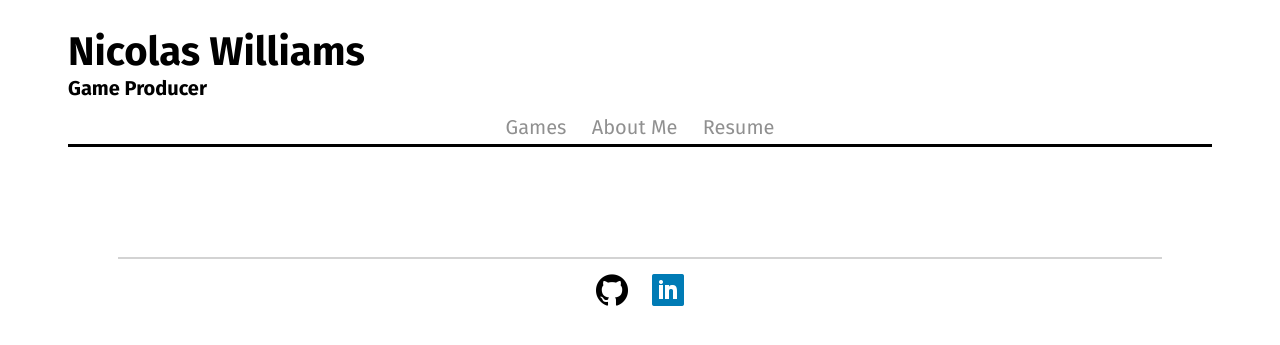
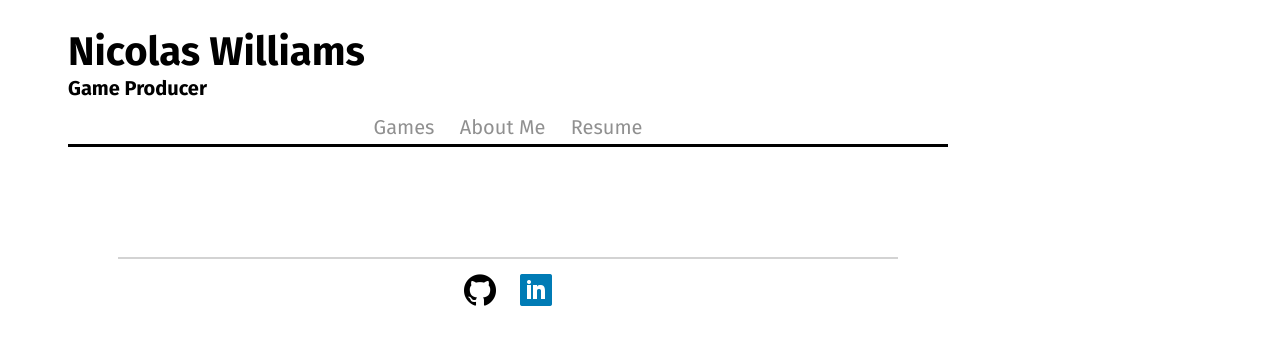
Before and after one commit to NicolasDWilliams/NicolasDWilliams.github.io, a Jekyll site: the page built from resume.html, in a window 1280 px wide. Shown: the top 345 px of the page. Built offline with Jekyll 4.4.1, drawn with Linux system fonts in a browser that asks for light colours.

Commit message:
Resizing body width

```diff
--- a/_sass/main.scss
+++ b/_sass/main.scss
@@ -3,6 +3,10 @@ html {
   /* background: #CCCCCC */
   font-family: 'Fira Sans', sans-serif;
   margin: 20px 60px 60px 60px;
+}
+
+body {
+	width: 880px;
 }
 
 p, ul {
@@ -77,8 +81,7 @@ a:hover {
 #gameTable {
   margin: 0 auto;
   padding: 0 10px 10px 0;
-	width: 880px;
-  max-width:75%;
+	width: 100%;
   text-align: center;
   border: 3px solid #C0C0C0;
   border-radius: 50px;
```
